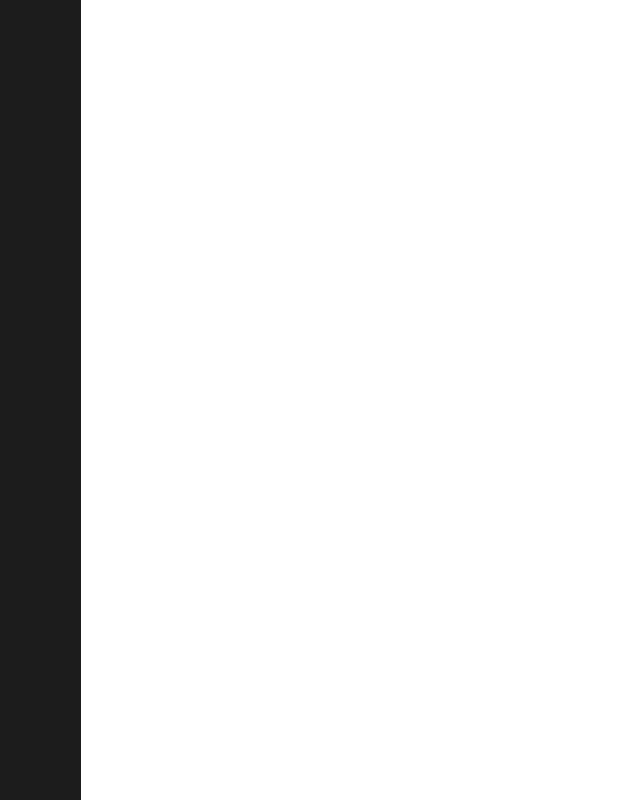
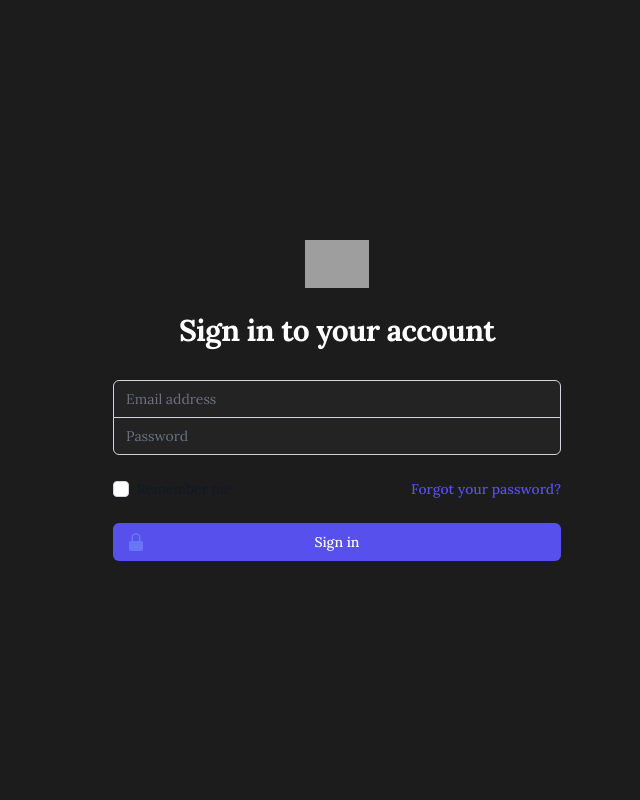
Before and after one commit to isaacdarcilla/contesco.io, a Next.js app: page / in a window 1280 px wide. Shown: the whole page, without its empty margins (303-943 px from the left). Built offline with nearby package versions, Linux system fonts and the light colour scheme; grey boxes are pictures that could not be loaded.

Commit message:
wip: login page

```diff
--- a/app/page.tsx
+++ b/app/page.tsx
@@ -7,7 +7,93 @@
 export default function LoginPage() {
   return (
     <main className={lora.className}>
-      <div className="h-screen w-96 bg-primary"></div>
+      <div className="flex  h-screen items-center justify-center py-12 px-4 sm:px-6 lg:px-8 bg-primary">
+        <div className="w-full max-w-md space-y-8">
+          <div>
+            <img
+              className="mx-auto h-12 w-auto"
+              src="https://tailwindui.com/img/logos/mark.svg?color=indigo&shade=600"
+              alt="Your Company"
+            />
+            <h2 className="mt-6 text-center text-3xl font-bold tracking-tight text-white">
+              Sign in to your account
+            </h2>
+          </div>
+          <form className="mt-8 space-y-6" action="#" method="POST">
+            <input type="hidden" name="remember" value="true" />
+            <div className="-space-y-px rounded-md shadow-sm">
+              <div>
+                <label className="sr-only">Email address</label>
+                <input
+                  id="email-address"
+                  name="email"
+                  type="email"
+                  required
+                  className="bg-secondary relative block w-full appearance-none rounded-none rounded-t-md border border-gray-300 px-3 py-2 text-gray-900 placeholder-gray-500 focus:z-10 focus:border-indigo-500 focus:outline-none focus:ring-indigo-500 sm:text-sm"
+                  placeholder="Email address"
+                />
+              </div>
+              <div>
+                <label className="sr-only">Password</label>
+                <input
+                  id="password"
+                  name="password"
+                  type="password"
+                  required
+                  className="bg-secondary relative block w-full appearance-none rounded-none rounded-b-md border border-gray-300 px-3 py-2 text-gray-900 placeholder-gray-500 focus:z-10 focus:border-indigo-500 focus:outline-none focus:ring-indigo-500 sm:text-sm"
+                  placeholder="Password"
+                />
+              </div>
+            </div>
+
+            <div className="flex items-center justify-between">
+              <div className="flex items-center">
+                <input
+                  id="remember-me"
+                  name="remember-me"
+                  type="checkbox"
+                  className="h-4 w-4 rounded border-gray-300 text-indigo-600 focus:ring-indigo-500"
+                />
+                <label className="ml-2 block text-sm text-gray-900">
+                  Remember me
+                </label>
+              </div>
+
+              <div className="text-sm">
+                <a
+                  href="#"
+                  className="font-medium text-indigo-600 hover:text-indigo-500"
+                >
+                  Forgot your password?
+                </a>
+              </div>
+            </div>
+
+            <div>
+              <button
+                type="submit"
+                className="group relative flex w-full justify-center rounded-md border border-transparent bg-indigo-600 py-2 px-4 text-sm font-medium text-white hover:bg-indigo-700 focus:outline-none focus:ring-2 focus:ring-indigo-500 focus:ring-offset-2"
+              >
+                <span className="absolute inset-y-0 left-0 flex items-center pl-3">
+                  <svg
+                    className="h-5 w-5 text-indigo-500 group-hover:text-indigo-400"
+                    viewBox="0 0 20 20"
+                    fill="currentColor"
+                    aria-hidden="true"
+                  >
+                    <path
+                      fill-rule="evenodd"
+                      d="M10 1a4.5 4.5 0 00-4.5 4.5V9H5a2 2 0 00-2 2v6a2 2 0 002 2h10a2 2 0 002-2v-6a2 2 0 00-2-2h-.5V5.5A4.5 4.5 0 0010 1zm3 8V5.5a3 3 0 10-6 0V9h6z"
+                      clip-rule="evenodd"
+                    />
+                  </svg>
+                </span>
+                Sign in
+              </button>
+            </div>
+          </form>
+        </div>
+      </div>
     </main>
   );
 }
```
Also changed, not shown: 1 other file (tests, documents, lock files or other folders).
